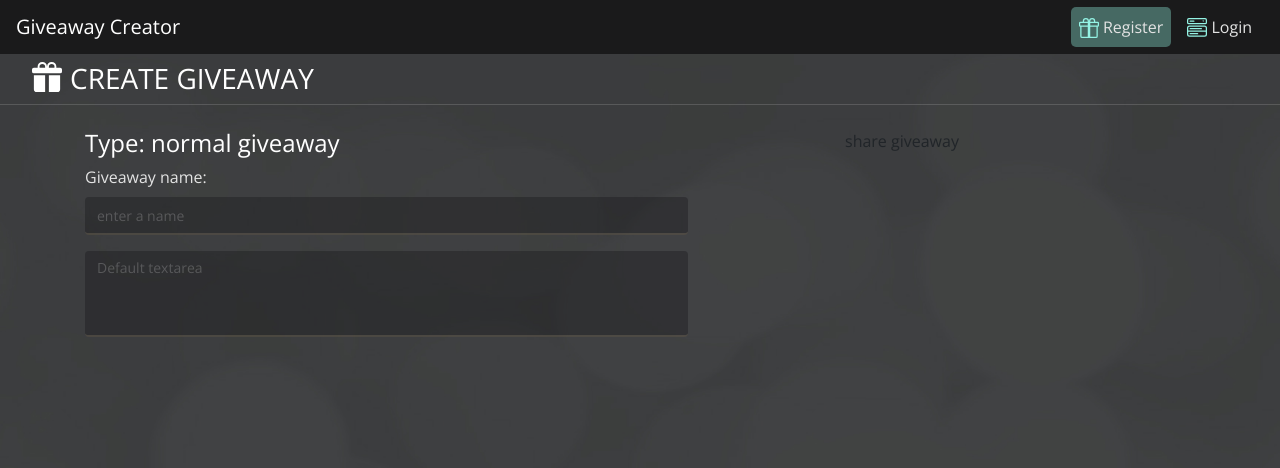
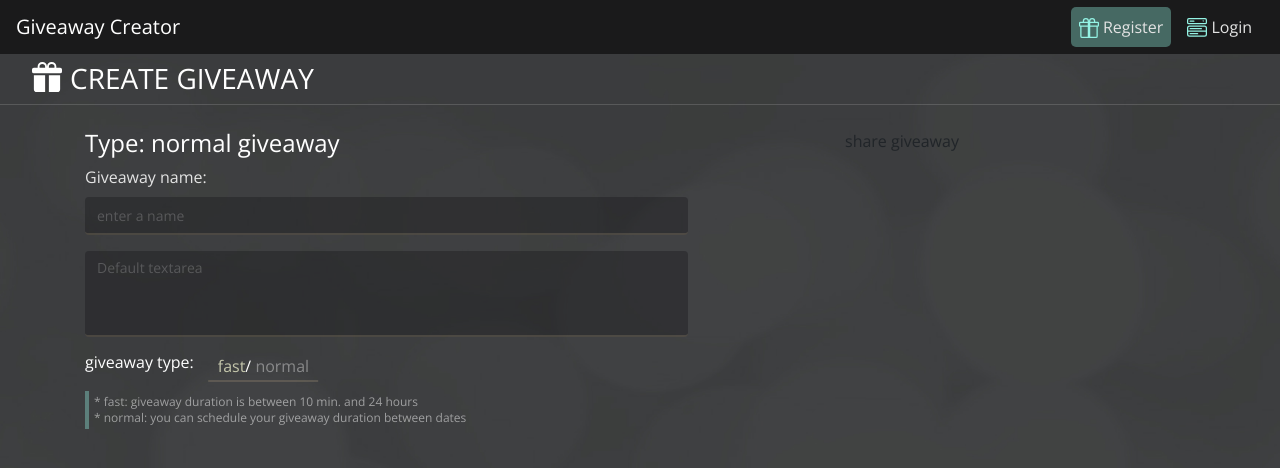
Before and after one commit to Andrei1524/gw-creator, a Nuxt app in the folder client/: page /giveaways/create in a window 1280 px wide. Shown: the top 468 px of the page. Built offline with nearby package versions, Linux system fonts and the light colour scheme; no server answers.

Commit message:
add optionPicker as custom component

```diff
--- a/client/assets/css/common/base.scss
+++ b/client/assets/css/common/base.scss
@@ -3,3 +3,16 @@ body {
   background: url("~assets/images/bg-image.jpg") no-repeat center center fixed;
   background-size: cover;
 }
+
+.info-box {
+  margin: 10px 0;
+  border-left: 4px solid $quarter-opacity-light-blue;
+  padding: 2px 5px;
+}
+.info-box h5 {
+  font-weight: 300;
+  color: #fff;
+  opacity: 0.5;
+  font-size: 12px;
+  margin: 2px 0;
+}
--- a/client/assets/css/override/bootstrap-vue.scss
+++ b/client/assets/css/override/bootstrap-vue.scss
@@ -1,5 +1,5 @@
 // HEADERS
-h1, h2, h3, h4, h5, span {
+h1, h2, h3, h4, h5, h6, span {
   color: $white;
 }
 
--- /dev/null
+++ b/client/components/customFormElements/customOptionPicker.vue
@@ -0,0 +1,92 @@
+<template>
+  <div class="giveaway-type gw-light">
+    <h6>{{ title }}</h6>
+    <div class='ml-4'>
+      <span
+        :style="{ color: option == option1 ? '#C3C5AB' : '#ffffff63' }"
+        class="gw-option"
+        @click="chooseOption(option1)"
+        ><font-awesome-icon v-if="icon_name1" :icon="['fas', icon_name1]" />
+        {{ option1 }}</span
+      >
+      <span>/</span>
+      <span
+        :style="{ color: option == option2 ? '#C3C5AB' : '#ffffff63' }"
+        class="gw-option"
+        @click="chooseOption(option2)"
+        ><font-awesome-icon v-if="icon_name2" :icon="['fas', icon_name2]" />
+        {{ option2 }}</span
+      >
+    </div>
+  </div>
+</template>
+
+<script>
+export default {
+  props: [
+    'name',
+    'title',
+    'option1',
+    'option2',
+    'icon_name1',
+    'icon_name2',
+    'default_option',
+    'disabled',
+  ],
+  data() {
+    return {
+      option: '',
+    }
+  },
+  watch: {
+    default_option() {
+      this.option = this.default_option
+    },
+  },
+  created() {
+    this.option = this.default_option
+  },
+  methods: {
+    chooseOption(option) {
+      if (!this.disabled) {
+        this.option = option
+        this.$emit('choose_option', {
+          name: this.name,
+          option,
+        })
+      }
+    },
+  },
+}
+</script>
+
+<style lang="scss">
+/* misc */
+.gw-option {
+  cursor: pointer;
+  user-select: none;
+}
+.giveaway-type {
+  display: flex;
+  align-items: center;
+}
+.giveaway-type > h4 {
+  display: flex;
+  margin-right: 25px;
+}
+.giveaway-type > div {
+  font-size: 16px;
+}
+.giveaway-type > div::after {
+  content: '';
+  display: block;
+  width: 120%;
+  height: 2px;
+  background-color: #d0bb8f;
+  opacity: 0.2;
+  position: relative;
+  left: 50%;
+  transform: translateX(-50%);
+  top: 2px;
+}
+</style>
--- a/client/components/customFormElements/customTextarea.vue
+++ b/client/components/customFormElements/customTextarea.vue
@@ -1,4 +1,5 @@
 <template>
+  <b-form-group id="input-group" :class="{ 'has-error': v.$error }">
     <b-form-textarea
       id="textarea-default"
       v-model="input_value"
@@ -9,11 +10,23 @@
       @input="v.$touch()"
       @change="colorChange"
     ></b-form-textarea>
+  </b-form-group>
 </template>
 
 <script>
 export default {
   props: {
+    label: {
+      type: String,
+      required: false,
+      default: ''
+    },
+
+    labelFor: {
+      type: String,
+      required: true,
+    },
+
     value: {
       type: String,
       default: ""
--- a/client/pages/giveaways/create.vue
+++ b/client/pages/giveaways/create.vue
@@ -22,8 +22,28 @@
 
             <customTextarea
               v-model='form.description'
+              :name="'description'"
+              :label="'description:'"
+              :label-for="'description'"
               :v="$v.form.description"
             />
+
+            <!-- FAST/NORMAL OPTION -->
+            <customOptionPicker
+              v-model='form.gw_type'
+              :default_option='form.gw_type'
+              :title="'giveaway type:'"
+              :name="'gw_type'"
+              @choose_option="chooseOption"
+              :option1="'fast'"
+              :option2="'normal'"
+            />
+            <div class="info-box">
+              <h5>* fast: giveaway duration is between 10 min. and 24 hours</h5>
+              <h5>
+                * normal: you can schedule your giveaway duration between dates
+              </h5>
+            </div>
           </b-form>
         </b-col>
       </b-row>
@@ -47,7 +67,8 @@ export default {
     return {
       form: {
         giveawayName: '',
-        description: ''
+        description: '',
+        gw_type: 'fast'
       }
     }
   },
@@ -73,6 +94,10 @@ export default {
     ...mapMutations({
       setComponentToShow: 'setComponentToShow'
     }),
+
+    chooseOption(option) {
+      this._data.form[option.name] = option.option;
+    },
   }
 }
 </script>
```
Lines whose indentation alone changed are shown as unchanged.
